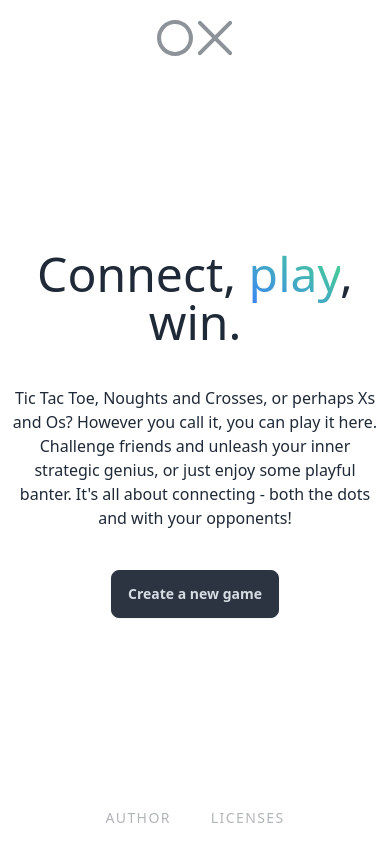
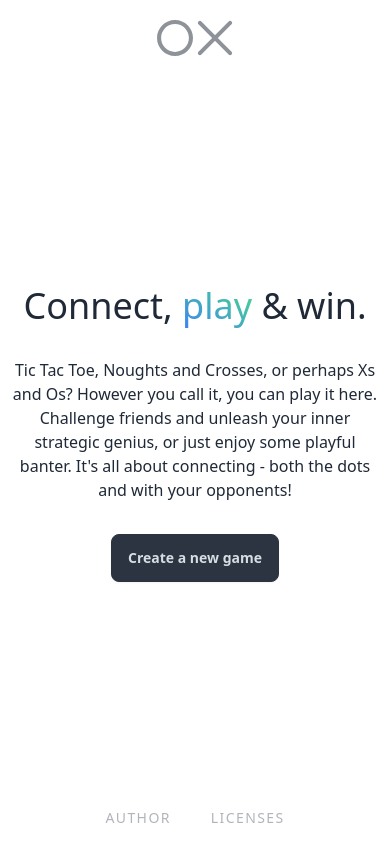
Before and after one commit to konradkubczyk/ox, a Vue app: page / in a window 390 px wide. Built offline with nearby package versions, Linux system fonts and the light colour scheme.

Commit message:
fix: layout inconsistencies

```diff
--- a/src/views/HomeView.vue
+++ b/src/views/HomeView.vue
@@ -91,12 +91,12 @@ async function createGameHandler() {
 <template>
   <section class="text-center p-3">
     <div class="max-w-xl mx-auto">
-      <h2 class="text-5xl">
+      <h2 class="text-4xl md:text-5xl">
         Connect,
-        <span class="text-clip bg-clip-text text-transparent bg-gradient-to-tr from-blue-500 to-green-400">play</span>,
-        win.
+        <span class="text-clip bg-clip-text text-transparent bg-gradient-to-tr from-blue-500 to-green-400">play</span>
+        &&nbsp;win.
       </h2>
-      <p class="my-10">
+      <p class="my-8">
         Tic Tac Toe, Noughts and Crosses, or perhaps Xs and Os? However you call it, you can play it here. Challenge
         friends and unleash your inner strategic genius, or just enjoy some playful banter. It's all about connecting -
         both the dots and with your opponents!
--- a/src/views/LicensesView.vue
+++ b/src/views/LicensesView.vue
@@ -16,17 +16,17 @@ const licensesList: License[] = Object.values(licenses)
 </script>
 
 <template>
-  <section class="container mx-auto max-w-5xl mt-4">
+  <section class="container mx-auto max-w-5xl mt-5 px-3">
     <div class="text-center max-w-3xl mx-auto">
-      <h1 class="text-5xl">
+      <h2 class="text-4xl md:text-5xl">
         Licenses
-      </h1>
-      <p class="my-10">
+      </h2>
+      <p class="my-8">
         This project uses various third-party libraries. You can find the list of them and their licenses below. Click
         on the name of the library to view more details.
       </p>
     </div>
-    <div class="flex flex-col gap-3 mx-3">
+    <div class="flex flex-col gap-3">
       <div v-for="(license, index) in licensesList" :key="index" class="collapse collapse-arrow bg-base-200">
         <input type="radio" name="my-accordion-1" />
         <div class="collapse-title flex gap-3 items-center justify-between flex-wrap">
@@ -56,7 +56,7 @@ const licensesList: License[] = Object.values(licenses)
           </ul>
           <pre
             v-if="license.licenseText"
-            class="text-wrap overflow-scroll whitespace-pre-line p-4 bg-base-100 rounded-lg"
+            class="whitespace-pre-line p-4 bg-base-100 rounded-lg"
           >
             {{ license.licenseText }}
           </pre>
```
